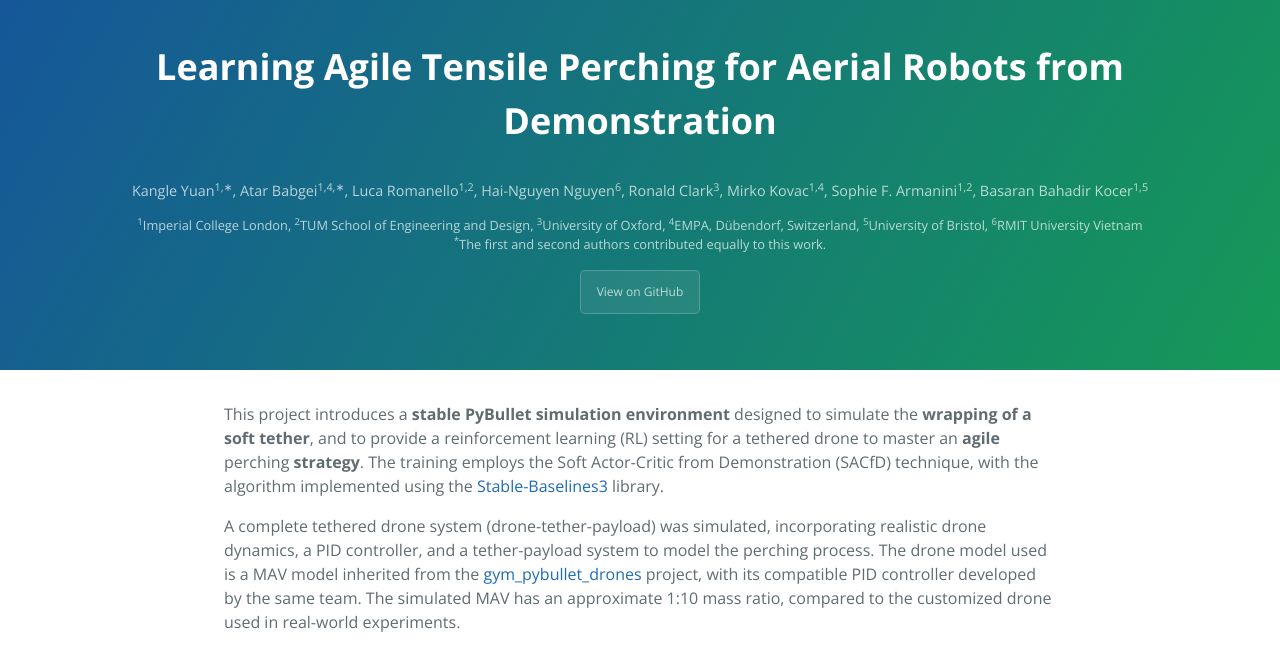
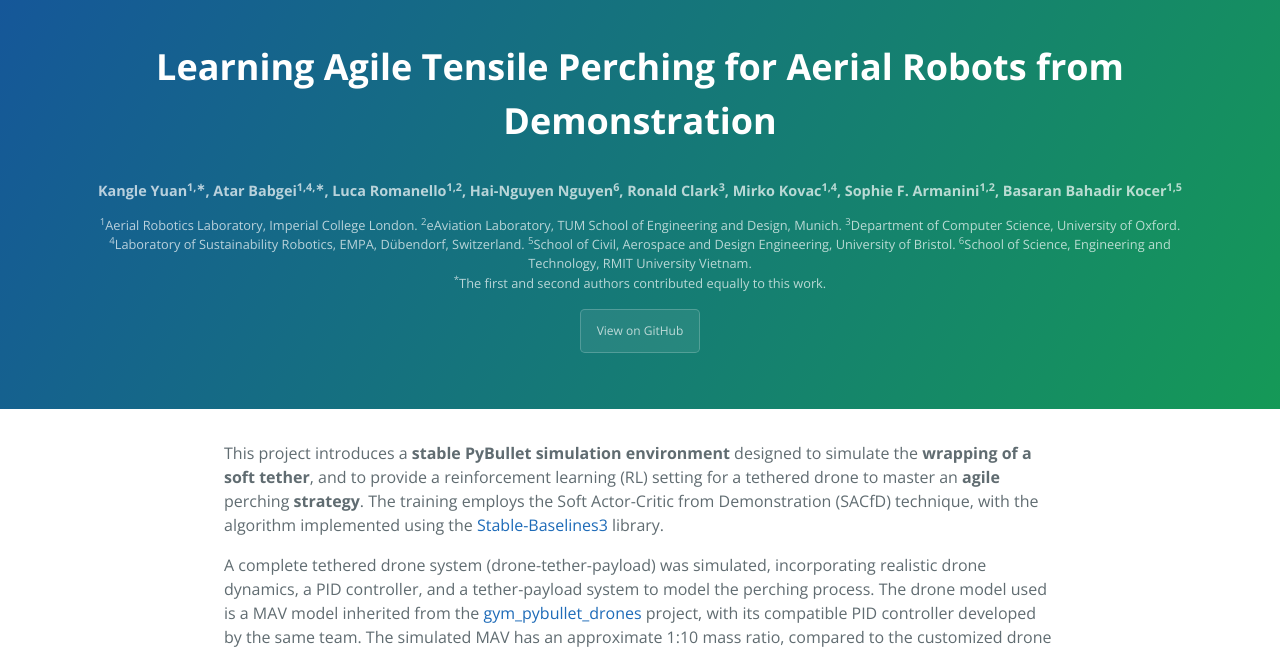
Before and after one commit to kyrran/AerialRobotics_Display, a Jekyll site: the page built from index.md, in a window 1280 px wide. Shown: the top 652 px of the page. Built offline with Jekyll 4.4.1, drawn with Linux system fonts in a browser that asks for light colours; our own code applies the rules of GitHub Pages for plain Markdown files; the repository's description, which GitHub fills in, is left out.

Commit message:
change the format back to boldalic and full lab name

```diff
--- a/_layouts/default.html
+++ b/_layouts/default.html
@@ -24,12 +24,12 @@
           Kangle Yuan<sup>1,∗</sup>, Atar Babgei<sup>1,4,∗</sup>, Luca Romanello<sup>1,2</sup>, Hai-Nguyen Nguyen<sup>6</sup>, Ronald Clark<sup>3</sup>, Mirko Kovac<sup>1,4</sup>, Sophie F. Armanini<sup>1,2</sup>, Basaran Bahadir Kocer<sup>1,5</sup>
         </p>
         <p class="affiliations">
-          <sup>1</sup>Imperial College London,
-          <sup>2</sup>TUM School of Engineering and Design,
-          <sup>3</sup>University of Oxford,
-          <sup>4</sup>EMPA, Dübendorf, Switzerland,
-          <sup>5</sup>University of Bristol,
-          <sup>6</sup>RMIT University Vietnam
+          <sup>1</sup>Aerial Robotics Laboratory, Imperial College London.
+          <sup>2</sup>eAviation Laboratory, TUM School of Engineering and Design, Munich.
+          <sup>3</sup>Department of Computer Science, University of Oxford.
+          <sup>4</sup>Laboratory of Sustainability Robotics, EMPA, Dübendorf, Switzerland.
+          <sup>5</sup>School of Civil, Aerospace and Design Engineering, University of Bristol.
+          <sup>6</sup>School of Science, Engineering and Technology, RMIT University Vietnam.
           <br>
           <sup>*</sup>The first and second authors contributed equally to this work.
         </p>
--- a/_sass/jekyll-theme-cayman.scss
+++ b/_sass/jekyll-theme-cayman.scss
@@ -406,6 +406,7 @@ a {
 .author-block .authors {
   color: rgba(255, 255, 255, 0.7);
   font-size: 0.9rem;
+  font-weight: 600;
 }
 
 .author-block .affiliations {
```
